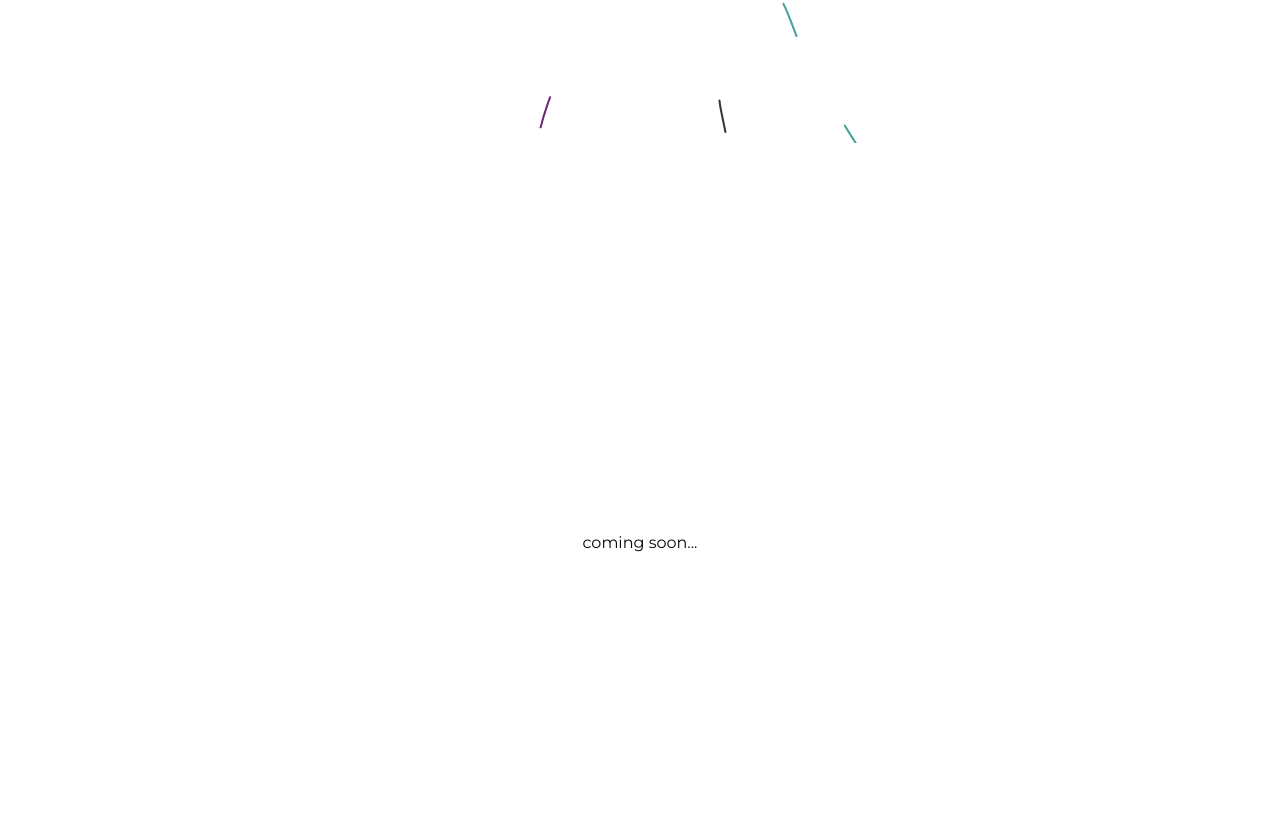
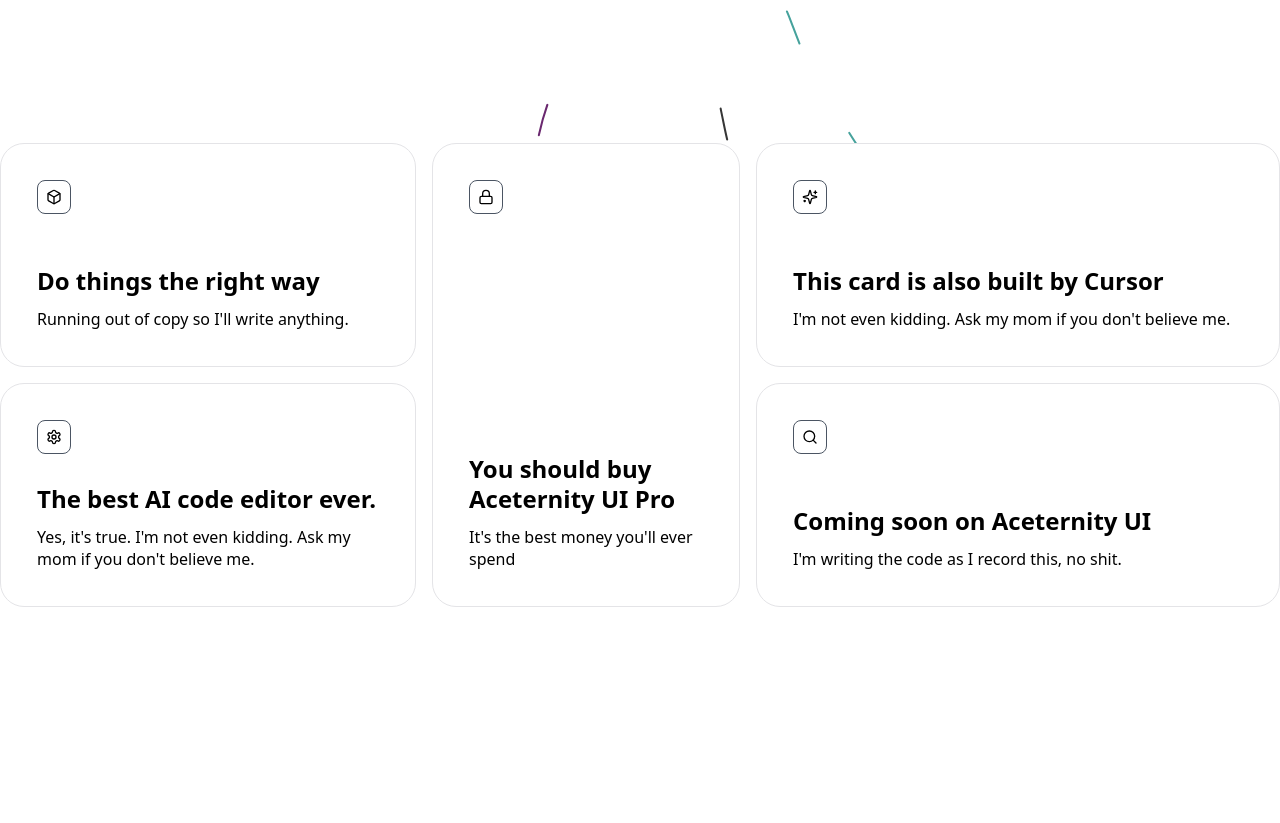
Before and after one commit to EptesicusDev/portfolio-mb, a Next.js app: page / in a window 1280 px wide. Shown: the part 657-1480 px from the top of the page. Built offline with nearby package versions, Linux system fonts and the light colour scheme.

Commit message:
build: project grid

```diff
--- a/src/app/page.tsx
+++ b/src/app/page.tsx
@@ -1,4 +1,5 @@
-import { BackgroundLines } from "../components/ui/background-lines";
+import { BackgroundLines } from "@/components/ui/background-lines";
+import { GlowingEffectGrid } from "@/components/ui/glowing-effect-grid";
 
 export default function Home() {
   return (
@@ -11,6 +12,7 @@
           Rigoureux et passionné de développement Web. Mon prochain objectif est d’acquérir de solides compétences en cybersécurité.
         </p>
       </BackgroundLines>
+      <GlowingEffectGrid />
       <div className="w-full h-screen flex">
         <p className="m-auto">coming soon...</p>
       </div>
--- /dev/null
+++ b/src/components/ui/glowing-effect-grid.tsx
@@ -0,0 +1,86 @@
+"use client";
+
+import { Box, Lock, Search, Settings, Sparkles } from "lucide-react";
+import { GlowingEffect } from "./glowing-effect";
+
+export function GlowingEffectGrid() {
+  return (
+    <ul className="grid grid-cols-1 grid-rows-none gap-4 md:grid-cols-12 md:grid-rows-3 lg:gap-4 xl:max-h-[34rem] xl:grid-rows-2">
+      <GridItem
+        area="md:[grid-area:1/1/2/7] xl:[grid-area:1/1/2/5]"
+        icon={<Box className="h-4 w-4 text-black dark:text-neutral-400" />}
+        title="Do things the right way"
+        description="Running out of copy so I'll write anything."
+      />
+
+      <GridItem
+        area="md:[grid-area:1/7/2/13] xl:[grid-area:2/1/3/5]"
+        icon={<Settings className="h-4 w-4 text-black dark:text-neutral-400" />}
+        title="The best AI code editor ever."
+        description="Yes, it's true. I'm not even kidding. Ask my mom if you don't believe me."
+      />
+
+      <GridItem
+        area="md:[grid-area:2/1/3/7] xl:[grid-area:1/5/3/8]"
+        icon={<Lock className="h-4 w-4 text-black dark:text-neutral-400" />}
+        title="You should buy Aceternity UI Pro"
+        description="It's the best money you'll ever spend"
+      />
+
+      <GridItem
+        area="md:[grid-area:2/7/3/13] xl:[grid-area:1/8/2/13]"
+        icon={<Sparkles className="h-4 w-4 text-black dark:text-neutral-400" />}
+        title="This card is also built by Cursor"
+        description="I'm not even kidding. Ask my mom if you don't believe me."
+      />
+
+      <GridItem
+        area="md:[grid-area:3/1/4/13] xl:[grid-area:2/8/3/13]"
+        icon={<Search className="h-4 w-4 text-black dark:text-neutral-400" />}
+        title="Coming soon on Aceternity UI"
+        description="I'm writing the code as I record this, no shit."
+      />
+    </ul>
+  );
+}
+
+interface GridItemProps {
+  area: string;
+  icon: React.ReactNode;
+  title: string;
+  description: React.ReactNode;
+}
+
+const GridItem = ({ area, icon, title, description }: GridItemProps) => {
+  return (
+    <li className={`min-h-[14rem] list-none ${area}`}>
+      <div className="relative h-full rounded-2.5xl border  p-2  md:rounded-3xl md:p-3">
+        <GlowingEffect
+          spread={40}
+          glow={true}
+          disabled={false}
+          proximity={64}
+          inactiveZone={0.01}
+        />
+        <div className="relative flex h-full flex-col justify-between gap-6 overflow-hidden rounded-xl border-0.75 p-6  dark:shadow-[0px_0px_27px_0px_#2D2D2D] md:p-6">
+          <div className="relative flex flex-1 flex-col justify-between gap-3">
+            <div className="w-fit rounded-lg border border-gray-600 p-2 ">
+              {icon}
+            </div>
+            <div className="space-y-3">
+              <h3 className="pt-0.5 text-xl/[1.375rem] font-semibold font-sans -tracking-4 md:text-2xl/[1.875rem] text-balance text-black dark:text-white">
+                {title}
+              </h3>
+              <h2
+                className="[&_b]:md:font-semibold [&_strong]:md:font-semibold font-sans text-sm/[1.125rem]
+              md:text-base/[1.375rem]  text-black dark:text-neutral-400"
+              >
+                {description}
+              </h2>
+            </div>
+          </div>
+        </div>
+      </div>
+    </li>
+  );
+};
--- /dev/null
+++ b/src/components/ui/glowing-effect.tsx
@@ -0,0 +1,190 @@
+"use client";
+
+import { memo, useCallback, useEffect, useRef } from "react";
+import { cn } from "@/lib/utils";
+import { animate } from "motion/react";
+
+interface GlowingEffectProps {
+  blur?: number;
+  inactiveZone?: number;
+  proximity?: number;
+  spread?: number;
+  variant?: "default" | "white";
+  glow?: boolean;
+  className?: string;
+  disabled?: boolean;
+  movementDuration?: number;
+  borderWidth?: number;
+}
+const GlowingEffect = memo(
+  ({
+    blur = 0,
+    inactiveZone = 0.7,
+    proximity = 0,
+    spread = 20,
+    variant = "default",
+    glow = false,
+    className,
+    movementDuration = 2,
+    borderWidth = 1,
+    disabled = true,
+  }: GlowingEffectProps) => {
+    const containerRef = useRef<HTMLDivElement>(null);
+    const lastPosition = useRef({ x: 0, y: 0 });
+    const animationFrameRef = useRef<number>(0);
+
+    const handleMove = useCallback(
+      (e?: MouseEvent | { x: number; y: number }) => {
+        if (!containerRef.current) return;
+
+        if (animationFrameRef.current) {
+          cancelAnimationFrame(animationFrameRef.current);
+        }
+
+        animationFrameRef.current = requestAnimationFrame(() => {
+          const element = containerRef.current;
+          if (!element) return;
+
+          const { left, top, width, height } = element.getBoundingClientRect();
+          const mouseX = e?.x ?? lastPosition.current.x;
+          const mouseY = e?.y ?? lastPosition.current.y;
+
+          if (e) {
+            lastPosition.current = { x: mouseX, y: mouseY };
+          }
+
+          const center = [left + width * 0.5, top + height * 0.5];
+          const distanceFromCenter = Math.hypot(
+            mouseX - center[0],
+            mouseY - center[1]
+          );
+          const inactiveRadius = 0.5 * Math.min(width, height) * inactiveZone;
+
+          if (distanceFromCenter < inactiveRadius) {
+            element.style.setProperty("--active", "0");
+            return;
+          }
+
+          const isActive =
+            mouseX > left - proximity &&
+            mouseX < left + width + proximity &&
+            mouseY > top - proximity &&
+            mouseY < top + height + proximity;
+
+          element.style.setProperty("--active", isActive ? "1" : "0");
+
+          if (!isActive) return;
+
+          const currentAngle =
+            parseFloat(element.style.getPropertyValue("--start")) || 0;
+          let targetAngle =
+            (180 * Math.atan2(mouseY - center[1], mouseX - center[0])) /
+              Math.PI +
+            90;
+
+          const angleDiff = ((targetAngle - currentAngle + 180) % 360) - 180;
+          const newAngle = currentAngle + angleDiff;
+
+          animate(currentAngle, newAngle, {
+            duration: movementDuration,
+            ease: [0.16, 1, 0.3, 1],
+            onUpdate: (value) => {
+              element.style.setProperty("--start", String(value));
+            },
+          });
+        });
+      },
+      [inactiveZone, proximity, movementDuration]
+    );
+
+    useEffect(() => {
+      if (disabled) return;
+
+      const handleScroll = () => handleMove();
+      const handlePointerMove = (e: PointerEvent) => handleMove(e);
+
+      window.addEventListener("scroll", handleScroll, { passive: true });
+      document.body.addEventListener("pointermove", handlePointerMove, {
+        passive: true,
+      });
+
+      return () => {
+        if (animationFrameRef.current) {
+          cancelAnimationFrame(animationFrameRef.current);
+        }
+        window.removeEventListener("scroll", handleScroll);
+        document.body.removeEventListener("pointermove", handlePointerMove);
+      };
+    }, [handleMove, disabled]);
+
+    return (
+      <>
+        <div
+          className={cn(
+            "pointer-events-none absolute -inset-px hidden rounded-[inherit] border opacity-0 transition-opacity",
+            glow && "opacity-100",
+            variant === "white" && "border-white",
+            disabled && "!block"
+          )}
+        />
+        <div
+          ref={containerRef}
+          style={
+            {
+              "--blur": `${blur}px`,
+              "--spread": spread,
+              "--start": "0",
+              "--active": "0",
+              "--glowingeffect-border-width": `${borderWidth}px`,
+              "--repeating-conic-gradient-times": "5",
+              "--gradient":
+                variant === "white"
+                  ? `repeating-conic-gradient(
+                  from 236.84deg at 50% 50%,
+                  var(--black),
+                  var(--black) calc(25% / var(--repeating-conic-gradient-times))
+                )`
+                  : `radial-gradient(circle, #dd7bbb 10%, #dd7bbb00 20%),
+                radial-gradient(circle at 40% 40%, #d79f1e 5%, #d79f1e00 15%),
+                radial-gradient(circle at 60% 60%, #5a922c 10%, #5a922c00 20%),
+                radial-gradient(circle at 40% 60%, #4c7894 10%, #4c789400 20%),
+                repeating-conic-gradient(
+                  from 236.84deg at 50% 50%,
+                  #dd7bbb 0%,
+                  #d79f1e calc(25% / var(--repeating-conic-gradient-times)),
+                  #5a922c calc(50% / var(--repeating-conic-gradient-times)),
+                  #4c7894 calc(75% / var(--repeating-conic-gradient-times)),
+                  #dd7bbb calc(100% / var(--repeating-conic-gradient-times))
+                )`,
+            } as React.CSSProperties
+          }
+          className={cn(
+            "pointer-events-none absolute inset-0 rounded-[inherit] opacity-100 transition-opacity",
+            glow && "opacity-100",
+            blur > 0 && "blur-[var(--blur)] ",
+            className,
+            disabled && "!hidden"
+          )}
+        >
+          <div
+            className={cn(
+              "glow",
+              "rounded-[inherit]",
+              'after:content-[""] after:rounded-[inherit] after:absolute after:inset-[calc(-1*var(--glowingeffect-border-width))]',
+              "after:[border:var(--glowingeffect-border-width)_solid_transparent]",
+              "after:[background:var(--gradient)] after:[background-attachment:fixed]",
+              "after:opacity-[var(--active)] after:transition-opacity after:duration-300",
+              "after:[mask-clip:padding-box,border-box]",
+              "after:[mask-composite:intersect]",
+              "after:[mask-image:linear-gradient(#0000,#0000),conic-gradient(from_calc((var(--start)-var(--spread))*1deg),#00000000_0deg,#fff,#00000000_calc(var(--spread)*2deg))]"
+            )}
+          />
+        </div>
+      </>
+    );
+  }
+);
+
+GlowingEffect.displayName = "GlowingEffect";
+
+export { GlowingEffect };
```
